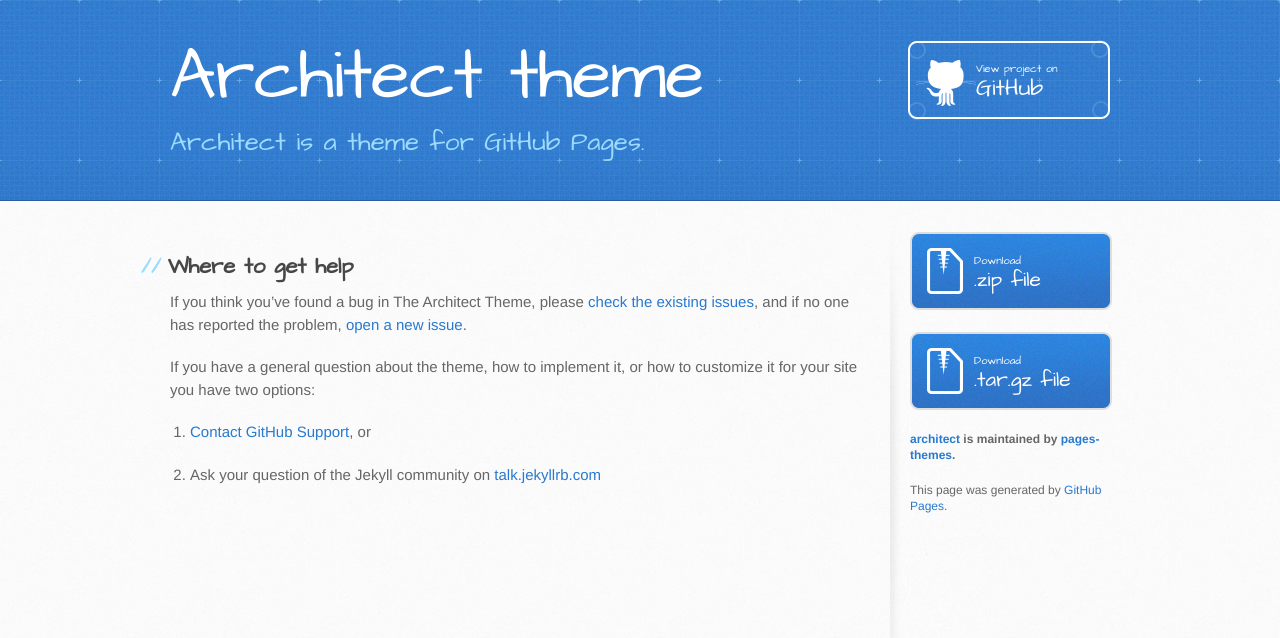
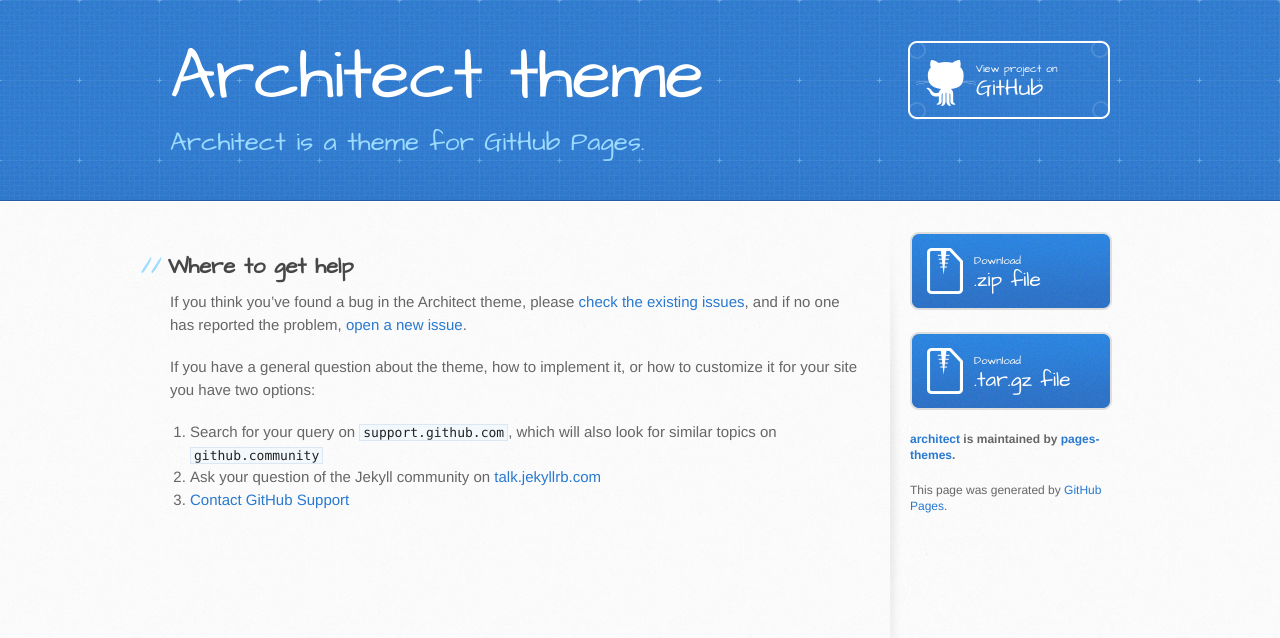
Before and after one commit to pages-themes/architect, a Jekyll site: the page built from docs/SUPPORT.md, in a window 1280 px wide. Shown: the top 638 px of the page. Built offline with Jekyll 4.4.1, drawn with Linux system fonts in a browser that asks for light colours; our own code applies the rules of GitHub Pages for plain Markdown files.

Commit message:
Update docs/SUPPORT.md

```diff
--- a/docs/SUPPORT.md
+++ b/docs/SUPPORT.md
@@ -1,9 +1,9 @@
 ## Where to get help
 
-If you think you've found a bug in The Architect Theme, please [check the existing issues](https://github.com/pages-themes/architect/issues), and if no one has reported the problem, [open a new issue](https://github.com/pages-themes/architect/issues/new).
+If you think you've found a bug in the Architect theme, please [check the existing issues](https://github.com/pages-themes/architect/issues), and if no one has reported the problem, [open a new issue](https://github.com/pages-themes/architect/issues/new).
 
-If you have a general question about the theme, how to implement it, or how to customize it for your site  you have two options:
+If you have a general question about the theme, how to implement it, or how to customize it for your site you have two options:
 
-1. [Contact GitHub Support](https://github.com/contact?form%5Bsubject%5D=GitHub%20Pages%20theme%20pages-themes/architect), or
-
+1. Search for your query on [`support.github.com`](https://support.github.com/?q=pages+Architect+theme), which will also look for similar topics on [`github.community`](https://github.community/search?q=pages+Architect+theme)
 2. Ask your question of the Jekyll community on [talk.jekyllrb.com](https://talk.jekyllrb.com/)
+3. [Contact GitHub Support](https://github.com/contact?form%5Bsubject%5D=GitHub%20Pages%20theme%20pages-themes/architect)
```
